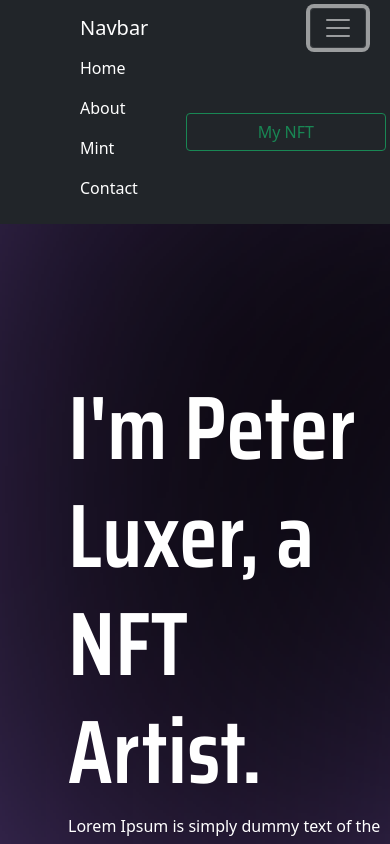
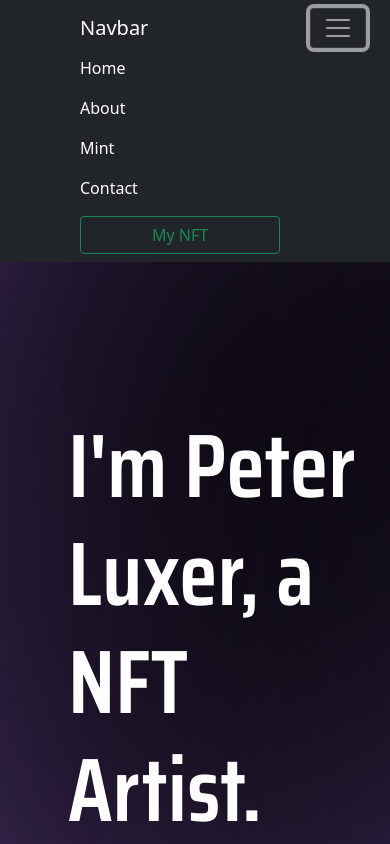
Before and after one commit to LucianoSainz/NFT-Website-Template, a React (Create React App) app: page / in a window 390 px wide. Both pictures are taken after a click on the button "Toggle navigation". Shown: the top 844 px of the page. Built offline with nearby package versions, Linux system fonts and the light colour scheme.

Commit message:
refactoring home

```diff
--- a/src/App.js
+++ b/src/App.js
@@ -1,13 +1,15 @@
 import React from "react";
 import "./App.css";
 import Navbar from "./components/navbar";
-import About from "./components/about";
+import Home from "./components/home";
+import About from "./components/About";
 
 function App() {
   return (
     <div className="App">
       <div className="row">
         <Navbar />
+        <Home />
         <About />
       </div>
     </div>
--- /dev/null
+++ b/src/components/About.js
@@ -0,0 +1,7 @@
+import React from "react";
+
+const About = () => {
+  return <></>;
+};
+
+export default About;
--- a/src/components/about.js
+++ b/src/components/home.js
@@ -1,6 +1,6 @@
 import React from "react";
 
-const About = () => {
+const Home = () => {
   return (
     <>
       <div class="container-fluid">
@@ -22,4 +22,4 @@ const About = () => {
   );
 };
 
-export default About;
+export default Home;
--- a/src/components/navbar.js
+++ b/src/components/navbar.js
@@ -19,7 +19,7 @@ const Navbar = () => {
           <span class="navbar-toggler-icon"></span>
         </button>
         <div
-          class="collapse navbar-collapse d-flex justify-content-end"
+          class="collapse navbar-collapse  justify-content-end"
           id="navbarTogglerDemo02"
         >
           <ul class="navbar-nav mb-2 me-5 mb-lg-0">
```
